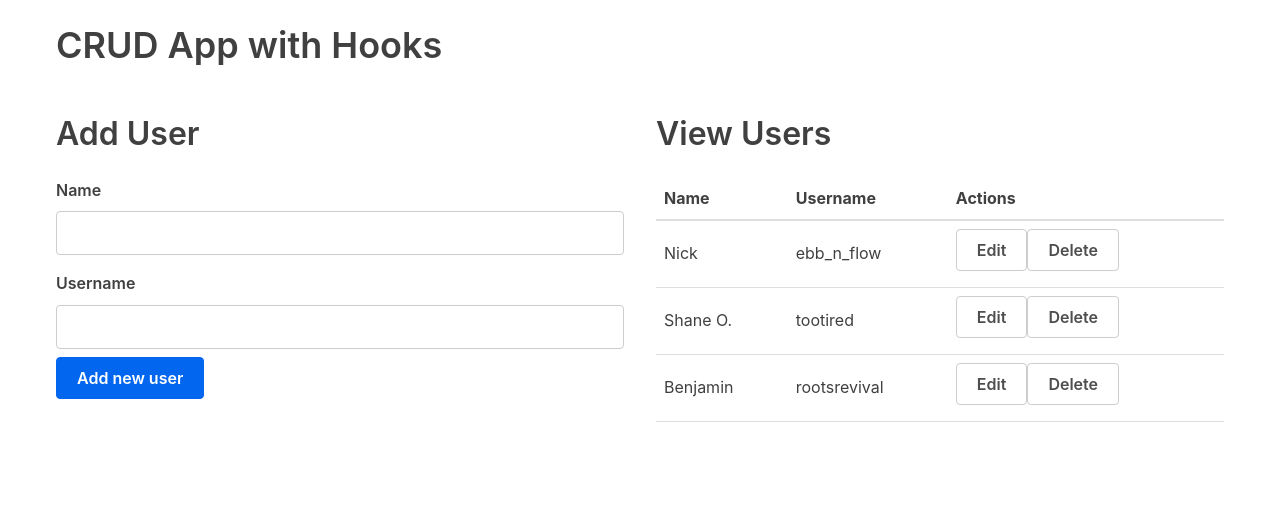
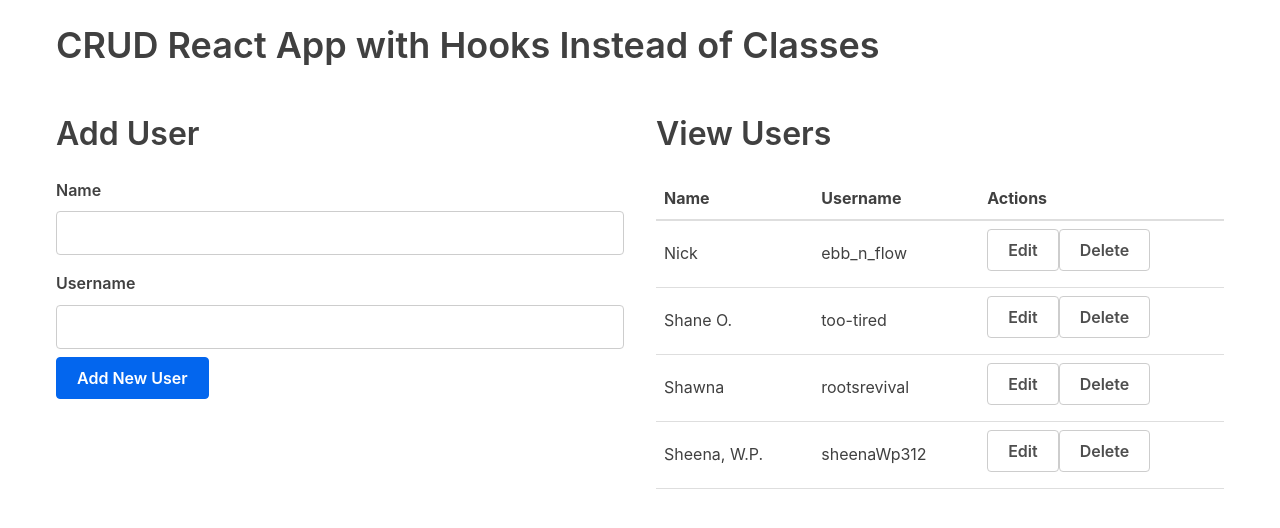
Before and after one commit to NicholasKyleHoffman/react-hooks-crud, a React (Create React App) app: page / in a window 1280 px wide. Shown: the top 528 px of the page. Built offline with nearby package versions, Linux system fonts and the light colour scheme; the HTML template or start-up script is replaced by a standard one.

Commit message:
added EditUserForm (toggle button functionality for updating/saving a user within the list)

```diff
--- a/src/App.js
+++ b/src/App.js
@@ -1,42 +1,56 @@
 import React, { useState } from 'react';
 import UserTable from './tables/UserTable';
 import AddUserForm from './forms/AddUserForm';
+import EditUserForm from './forms/EditUserForm'
 
-// simple functional component returns app skeleton
 const App = () => {
   const usersData = [
     { id:1, name:'Nick', username:'ebb_n_flow' },
-    { id:2, name:'Shane O.', username:'tootired' },
-    { id:3, name:'Benjamin', username:'rootsrevival' },
+    { id:2, name:'Shane O.', username:'too-tired' },
+    { id:3, name:'Shawna', username:'rootsrevival' },
+    { id:4, name:'Sheena, W.P.', username:'sheenaWp312' }
   ]
+
+// Hooks syntax - you define the two params in [x, y].
+// useState comes from React import for handling state
 
   const [users, setUsers] = useState(usersData)
 
 
-// https://www.taniarascia.com/crud-app-in-react-with-hooks/
-  // Since we’re not using a real API and database, which would
-  // probably have an auto-incrementing ID, I’m going to
-  // increment the ID of the new user manually. This function will
-  // take a user object as a parameter, and add them to the users array
-  // of objects. The ...users code ensures that all the previous users
-  //  remain in the array.
+// increment the ID of the new user manually - function will
+// take a user object as a parameter,  add them to the users array of objects
+// the ...users code ensures that all the previous users remain in the array
 
-
-// Passed through
   const addUser = (user) => {
     user.id = user.length + 1
     setUsers([ ...users, user ])
   }
 
   // pass deleteUser through props to UserTable
+  // use setter to take ID of user & filter them out of the users array
   const deleteUser = (id) => {
     setUsers(users.filter(user => user.id !== id))
+  }
+
+  const [editing, setEditing] = useState(false)
+  const initialFormState = {id:null, name:'', username:'' }
+  const [ currentUser, setCurrentUser ] = useState(initialFormState)
+
+  const editRow = (user) => {
+    setEditing(true)
+    setCurrentUser({ id:user.id, name:user.name, username:user.username})
+  }
+
+  const updateUser = (id, updatedUser) => {
+    setEditing(false)
+
+    setUsers(users.map(user=> (user.id === id ? updatedUser : user)))
   }
 
 
   return (
     <div className="container">
-      <h1>CRUD App with Hooks</h1>
+      <h1>CRUD React App with Hooks Instead of Classes</h1>
       <div className="flex-row">
         <div className="flex-large">
           <h2>Add User</h2>
@@ -44,7 +58,7 @@ const App = () => {
         </div>
         <div className="flex-large">
           <h2>View Users</h2>
-          <UserTable users={users} deleteUser={deleteUser} />
+          <UserTable users={users} editRow={editRow} deleteUser={deleteUser} />
         </div>
       </div>
     </div>
--- a/src/forms/AddUserForm.js
+++ b/src/forms/AddUserForm.js
@@ -1,32 +1,38 @@
-import React, { useState } from 'react'
+import React, { useState } from 'react';
 
-const AddUserForm = props => {
+const AddUserForm = (props) => {
 	const initialFormState = { id: null, name: '', username: '' }
 	const [ user, setUser ] = useState(initialFormState)
 
-	const handleInputChange = event => {
+	// update state based on event in input
+	const handleInputChange = (event) => {
 		const { name, value } = event.target
-			console.log(event)
 		setUser({ ...user, [name]: value })
 	}
 
 	return (
 		<form
-			onSubmit={event => {
-				event.preventDefault()
-				if (!user.name || !user.username) return
-
-				props.addUser(user)
-				setUser(initialFormState)
-			}}
+			onSubmit = {
+				(event) => {
+					// default event for form is submit (preventing with a check)
+					event.preventDefault()
+					if (!user.name || !user.username) {
+						alert("Enter both name and username")
+						return;
+					} else {
+						props.addUser(user)
+						setUser(initialFormState)
+					}
+			}
+		}
 		>
 			<label>Name</label>
 			<input type="text" name="name" value={user.name} onChange={handleInputChange} />
 			<label>Username</label>
 			<input type="text" name="username" value={user.username} onChange={handleInputChange} />
-			<button>Add new user</button>
+			<button>Add New User</button>
 		</form>
 	)
 }
 
-export default AddUserForm
+export default AddUserForm;
--- a/src/tables/UserTable.js
+++ b/src/tables/UserTable.js
@@ -16,7 +16,13 @@ const UserTable = (props) => (
 						<td>{user.name}</td>
 						<td>{user.username}</td>
 						<td>
-							<button className="button muted-button">Edit</button>
+							<button
+								onClick = {() => {
+									props.editRow(user)
+								}}
+								className="button muted-button"
+								>Edit
+							</button>
 							<button onClick={() => props.deleteUser(user.id)} className="button muted-button">Delete</button>
 						</td>
 					</tr>
```
Also changed, not shown: 1 other file (tests, documents, lock files or other folders).
